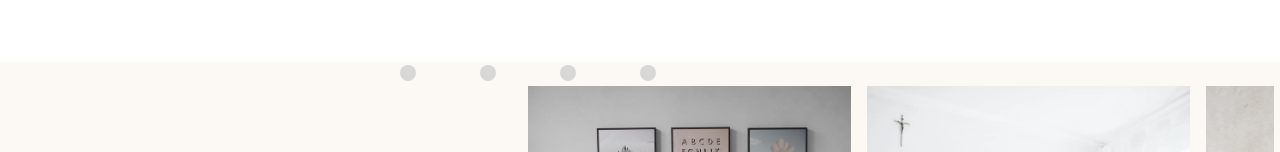
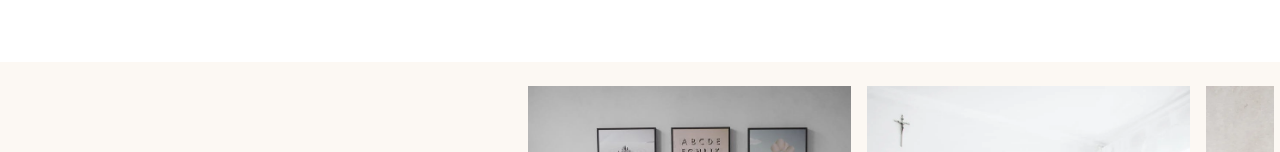
Before and after one commit to Muneeb2721/ecommerce-store, an Angular app: page /home-page in a window 1280 px wide. Shown: the part 2506-2658 px from the top of the page. Built offline with nearby package versions, Linux system fonts and the light colour scheme.

Commit message:
home page done, responsiveness handle later

```diff
--- a/src/app/home/home.html
+++ b/src/app/home/home.html
@@ -1,11 +1,11 @@
 <div class="banner h-[40rem] w-full relative top-0 bg-cover bg-center mb-12"
     style="background-image: url('assets/imgHome/scandivle.jpg')">
     <div class="arrival bg-[#FFF3E3] font-poppins w-[600px] h-[423px] rounded-[10px] relative left-[51%] top-30">
-        <div class="text relative left-6 top-15 max-w-fit">
-            <h4 class="text-[#333333] text-[16px] font-light tracking-wide">
+        <div class="text relative left-5 top-15 w-fit">
+            <h4 class="text-[#333333] text-[16px] font-light tracking-wide w-fit">
                 New Arrival
             </h4>
-            <h1 class="text-[#B88E2F] text-[52px] font-bold leading-[65px]">
+            <h1 class="text-[#B88E2F] text-[52px] font-bold leading-[65px] w-fit">
                 Discover Our New Collection
             </h1>
             <p class="text-[18px] text-[#333333]">
@@ -406,7 +406,7 @@
     </div>
 </div>
 
-<div class="inspirations bg-[#FCF8F3] font-poppins flex">
+<div class="inspirations bg-[#FCF8F3] font-poppins flex mb-14">
     <div class="inspiration-heading flex flex-col justify-center items-start space-y-8 px-6">
         <h2 class="text-[40px] text-[#3A3A3A] font-semibold leading-[1.2] w-[30rem] px-5">
             50+ Beautiful rooms inspiration
@@ -422,7 +422,7 @@
             <fa-icon [icon]="faCircleChevronLeft" class=""></fa-icon>
         </div> -->
             <div class="carousel-cards flex gap-4 mt-6">
-                <div class="carousel-card-1 h-[35rem] bg-cover flex items-end pl-8 pr-9 py-8" style="background-image: url('assets/imgHome/image21.png')">
+                <div class="carousel-card-1 h-[35rem] bg-cover flex items-end pl-8 pr-9 py-8" style="background-image: url('assets/imgHome/image20.png')">
                     <div class="description bg-white px-4 py-8 space-y-1 opacity-[0.86]">
                         <p class="text-[#616161] text-[18px] font-bold w-fit">01 <fa-icon [icon]="faLineChart" class=""></fa-icon> Bed Room </p>
                         <h3 class="text-[28px] text-[#3A3A3A] font-semibold w-fit">Inner Peace</h3>
@@ -450,22 +450,55 @@
                     </div>
                 </div>
             </div>
-            <div class="carousel-indicators flex space-x-16 w-fit absolute left-100">
-                <div class="indicator rounded-full hover:w-7.5 hover:h-7.5 hover:border-1 hover:border-[#B88E2F] hover:bg-white">
-                    <fa-icon [icon]="faCircle" class="hover:text-[#B88E2F] text-[#D8D8D8]"></fa-icon>
+            <div class="carousel-indicators flex justify-end gap-9 relative bottom-20 right-35">
+                <div class="indicator active w-7 h-7 rounded-full border-1 border-[#B88E2F] font-semibold">
+                    <fa-icon [icon]="faCircle" class="text-[#B88E2F] relative left-[5px] top-[1.5px]"></fa-icon>
                 </div>
-                <div class="indicator rounded-full hover:w-7.5 hover:h-7.5 hover:border-1 hover:border-[#B88E2F] hover:bg-white">
-                    <fa-icon [icon]="faCircle" class="hover:text-[#B88E2F] text-[#D8D8D8]"></fa-icon>
+                <div class="indicator w-7 h-7 rounded-full hover:border-1 hover:border-[#B88E2F] font-semibold">
+                    <fa-icon [icon]="faCircle" class="text-[#D8D8D8] hover:text-[#B88E2F] relative left-[5px] top-[1.5px]"></fa-icon>
                 </div>
-                <div class="indicator rounded-full hover:w-7.5 hover:h-7.5 hover:border-1 hover:border-[#B88E2F] hover:bg-white">
-                    <fa-icon [icon]="faCircle" class="hover:text-[#B88E2F] text-[#D8D8D8]"></fa-icon>
+                <div class="indicator w-7 h-7 rounded-full hover:border-1 hover:border-[#B88E2F] font-semibold">
+                    <fa-icon [icon]="faCircle" class="text-[#D8D8D8] hover:text-[#B88E2F] relative left-[5px] top-[1.5px]"></fa-icon>
                 </div>
-                <div class="indicator rounded-full hover:w-7.5 hover:h-7.5 hover:border-1 hover:border-[#B88E2F] hover:bg-white">
-                    <fa-icon [icon]="faCircle" class="hover:text-[#B88E2F] text-[#D8D8D8]"></fa-icon>
+                <div class="indicator w-7 h-7 rounded-full hover:border-1 hover:border-[#B88E2F] font-semibold">
+                    <fa-icon [icon]="faCircle" class="text-[#D8D8D8] hover:text-[#B88E2F] relative left-[5px] top-[1.5px]"></fa-icon>
                 </div>
             </div>
-        <div class="next-btn rounded-full px-3.5 py-3.5 h-[64px] w-[64px] bg-white relative bottom-100 left-160 z-50">
+        <div class="next-btn rounded-full px-3.5 py-3.5 h-[64px] w-[64px] bg-white relative bottom-100 left-160 z-50 cursor-pointer">
           <fa-icon [icon]="faChevronRight" class="text-[#B88E2F] text-3xl text-center py-[6px] px-[10px]"></fa-icon>
         </div>
     </div>
 </div>
+
+<div class="funiroFurniture font-poppins mb-14">
+    <p class="text-[18px] text-[#616161] leading-[1.5] font-semibold text-center">Share your setup with</p>
+    <h2 class="text-[#3A3A3A] text-[32px] leading-[1.2] font-semibold text-center">#FuniroFurniture</h2>
+
+    <div class="furniture flex justify-between">
+        <div class="furniture-1 flex flex-col gap-4">
+            <div class="flex gap-4 items-end">
+                <div class="h-70 w-20 bg-cover bg-right" style="background-image: url(assets/imgHome/image12.png);"></div>
+                <div class="h-60 w-110 bg-cover bg-center" style="background-image: url(assets/imgHome/image19.png);"></div>
+            </div>
+            <div class="flex gap-4 items-start">
+                <div class="h-60 w-40 bg-cover bg-right" style="background-image: url(assets/imgHome/image14.png);"></div>
+                <div class="h-45 w-90 bg-cover bg-center" style="background-image: url(assets/imgHome/image21.png);"></div>
+            </div>
+        </div>
+
+        <div class="furniture-2 flex items-center">
+            <div class="h-80 w-70 bg-cover bg-center" style="background-image: url(assets/imgHome/image17.png);"></div>
+        </div>
+
+        <div class="furniture-3 flex flex-col gap-4">
+            <div class="flex gap-4 items-end">
+                <div class="h-55 w-50 bg-cover bg-center" style="background-image: url(assets/imgHome/image23.png);"></div>
+                <div class="h-70 w-35 bg-cover bg-center" style="background-image: url(assets/imgHome/image24.png);"></div>
+            </div>
+            <div class="flex gap-4 items-start">
+                <div class="h-50 w-40 bg-cover bg-center" style="background-image: url(assets/imgHome/image7.png);"></div>
+                <div class="h-35 w-40 bg-cover bg-center" style="background-image: url(assets/imgHome/image2.png);"></div>
+            </div>
+        </div>
+    </div>
+</div>
```
